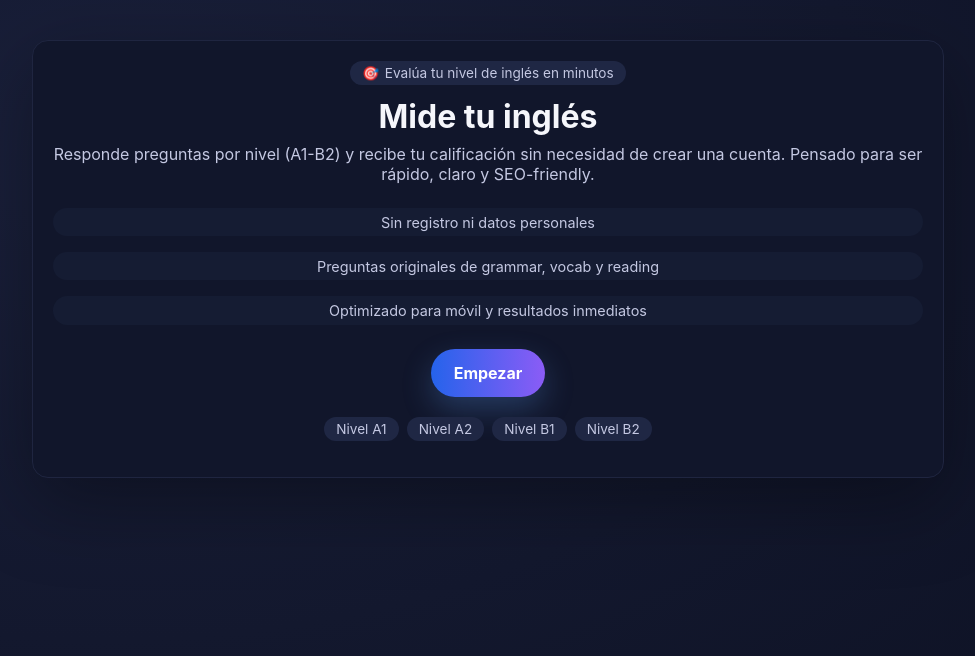
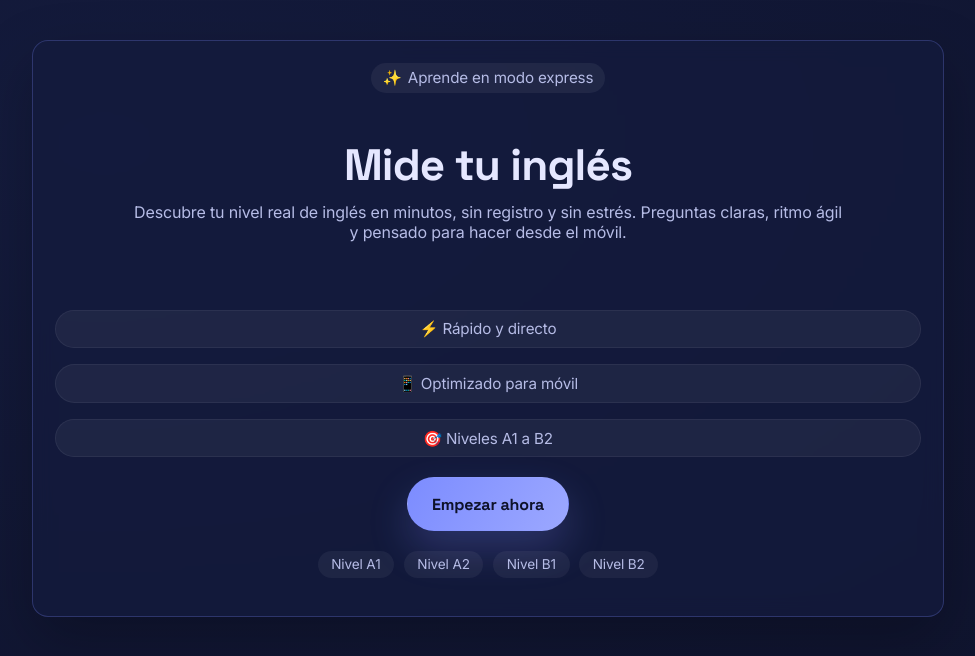
Before and after one commit to elpenultimo/midetuingles, a Next.js app: page / in a window 1280 px wide. Shown: the top 656 px of the page, without its empty margins (152-1127 px from the left). Built offline with nearby package versions, Linux system fonts and the light colour scheme.

Commit message:
Refine UI with modern dark app styling

```diff
--- a/src/app/globals.css
+++ b/src/app/globals.css
@@ -1,14 +1,16 @@
 :root {
-  --bg: #0c1021;
-  --card: #11162b;
-  --text: #f5f6fb;
-  --muted: #c4c8e2;
-  --accent: #60a5fa;
-  --accent-strong: #2563eb;
-  --success: #10b981;
-  --danger: #ef4444;
-  --border: #1f2540;
-  font-family: 'Inter', system-ui, -apple-system, BlinkMacSystemFont, 'Segoe UI', sans-serif;
+  --bg: #0e122a;
+  --bg-alt: #141b3d;
+  --card: rgba(20, 27, 61, 0.72);
+  --card-strong: rgba(20, 27, 61, 0.9);
+  --text: #e5e7ff;
+  --muted: #8a90c2;
+  --text-soft: #b6bce6;
+  --accent: #7c8cff;
+  --accent-strong: #8f9cff;
+  --success: #4ade80;
+  --danger: #f87171;
+  --border: rgba(124, 140, 255, 0.25);
 }
 
 * {
@@ -17,9 +19,11 @@
 
 body {
   margin: 0;
-  background: radial-gradient(120% 120% at 20% 20%, #1a203b, #0c1021);
+  background: radial-gradient(140% 120% at 20% 18%, var(--bg-alt), var(--bg));
   color: var(--text);
   min-height: 100vh;
+  font-family: var(--font-inter, 'Inter'), system-ui, -apple-system, BlinkMacSystemFont, 'Segoe UI', sans-serif;
+  letter-spacing: -0.01em;
 }
 
 a {
@@ -41,36 +45,48 @@ main {
   background: var(--card);
   border: 1px solid var(--border);
   border-radius: 16px;
-  padding: 1.25rem;
-  box-shadow: 0 24px 80px rgba(0, 0, 0, 0.35);
+  padding: 1.35rem;
+  backdrop-filter: blur(10px);
+  box-shadow: 0 24px 60px rgba(0, 0, 0, 0.25);
+  transition: transform 200ms ease, border-color 200ms ease, box-shadow 200ms ease;
+}
+
+.card:hover {
+  transform: translateY(-2px);
+  border-color: rgba(124, 140, 255, 0.35);
+  box-shadow: 0 30px 80px rgba(124, 140, 255, 0.08);
 }
 
 .button {
   display: inline-flex;
   align-items: center;
   justify-content: center;
-  padding: 0.9rem 1.4rem;
+  padding: 0.95rem 1.5rem;
   border-radius: 999px;
-  border: none;
-  background: linear-gradient(90deg, var(--accent-strong), #8b5cf6);
-  color: white;
+  border: 1px solid transparent;
+  background: linear-gradient(120deg, var(--accent), #9ca8ff);
+  color: #0e122a;
   font-weight: 700;
+  font-family: var(--font-space-grotesk, 'Space Grotesk'), 'Inter', system-ui, sans-serif;
   cursor: pointer;
   transition: transform 150ms ease, box-shadow 150ms ease, opacity 150ms ease;
-  box-shadow: 0 12px 30px rgba(96, 165, 250, 0.25);
+  box-shadow: 0 18px 40px rgba(124, 140, 255, 0.24);
 }
 
 .button:disabled {
-  opacity: 0.6;
+  opacity: 0.55;
   cursor: not-allowed;
+  transform: none;
 }
 
 .button:hover:not(:disabled) {
-  transform: translateY(-2px);
+  transform: translateY(-1px);
+  box-shadow: 0 22px 50px rgba(143, 156, 255, 0.28);
 }
 
 .button.secondary {
-  background: transparent;
+  background: rgba(255, 255, 255, 0.04);
+  color: var(--text);
   border: 1px solid var(--border);
   box-shadow: none;
 }
@@ -79,11 +95,12 @@ main {
   display: inline-flex;
   align-items: center;
   gap: 0.35rem;
-  padding: 0.25rem 0.75rem;
+  padding: 0.35rem 0.85rem;
   border-radius: 999px;
-  background: #1f2744;
-  color: var(--muted);
+  background: rgba(255, 255, 255, 0.05);
+  color: var(--text-soft);
   font-size: 0.85rem;
+  letter-spacing: -0.01em;
 }
 
 .grid {
@@ -98,93 +115,165 @@ main {
 }
 
 h1, h2, h3, h4 {
-  margin: 0 0 0.5rem;
+  margin: 0 0 0.55rem;
+  font-family: var(--font-space-grotesk, 'Space Grotesk'), var(--font-inter, 'Inter'), system-ui, sans-serif;
+  letter-spacing: -0.02em;
 }
 
 p {
-  margin: 0 0 0.75rem;
-  color: var(--muted);
+  margin: 0 0 0.85rem;
+  color: var(--text-soft);
 }
 
 .progress-shell {
-  background: #131a33;
+  background: rgba(255, 255, 255, 0.05);
   border-radius: 999px;
-  height: 12px;
-  border: 1px solid var(--border);
+  height: 6px;
+  border: 1px solid rgba(255, 255, 255, 0.04);
   overflow: hidden;
 }
 
 .progress-fill {
   height: 100%;
-  background: linear-gradient(90deg, var(--accent), var(--accent-strong));
-  transition: width 200ms ease;
+  background: linear-gradient(90deg, var(--accent), var(--success));
+  transition: width 220ms ease;
 }
 
 .option {
   display: block;
   width: 100%;
-  padding: 0.85rem 1rem;
-  margin-bottom: 0.75rem;
-  border-radius: 12px;
-  border: 1px solid var(--border);
-  background: #0f1428;
+  padding: 0.95rem 1.05rem;
+  margin-bottom: 0.85rem;
+  border-radius: 14px;
+  border: 1px solid rgba(255, 255, 255, 0.05);
+  background: rgba(255, 255, 255, 0.03);
   color: var(--text);
   text-align: left;
   cursor: pointer;
-  transition: border-color 150ms ease, transform 150ms ease;
+  transition: border-color 150ms ease, transform 150ms ease, box-shadow 150ms ease, background 150ms ease;
+}
+
+.option:hover {
+  border-color: rgba(124, 140, 255, 0.35);
+  transform: scale(1.01);
+  box-shadow: 0 12px 28px rgba(124, 140, 255, 0.12);
 }
 
 .option.selected {
-  border-color: var(--accent);
-  transform: translateY(-1px);
-  box-shadow: 0 10px 24px rgba(96, 165, 250, 0.25);
+  border-color: rgba(124, 140, 255, 0.7);
+  background: linear-gradient(140deg, rgba(124, 140, 255, 0.22), rgba(20, 27, 61, 0.92));
+  box-shadow: 0 14px 32px rgba(124, 140, 255, 0.2);
 }
 
-.option:hover {
-  border-color: var(--accent);
+.option.correct.selected {
+  border-color: rgba(74, 222, 128, 0.8);
+  background: linear-gradient(135deg, rgba(74, 222, 128, 0.15), rgba(20, 27, 61, 0.9));
+  box-shadow: 0 14px 32px rgba(74, 222, 128, 0.2);
+}
+
+.option.incorrect.selected {
+  border-color: rgba(248, 113, 113, 0.85);
+  background: linear-gradient(135deg, rgba(248, 113, 113, 0.18), rgba(20, 27, 61, 0.9));
+  box-shadow: 0 14px 32px rgba(248, 113, 113, 0.18);
 }
 
 .pill {
   display: inline-flex;
   align-items: center;
   gap: 0.35rem;
-  font-size: 0.9rem;
-  padding: 0.35rem 0.75rem;
+  font-size: 0.95rem;
+  padding: 0.55rem 0.9rem;
   border-radius: 999px;
-  background: #151c33;
-  color: var(--muted);
+  background: rgba(255, 255, 255, 0.05);
+  color: var(--text-soft);
+  border: 1px solid rgba(255, 255, 255, 0.06);
 }
 
 .table {
   width: 100%;
   border-collapse: collapse;
   margin-top: 1rem;
+  border-radius: 12px;
+  overflow: hidden;
 }
 
-.table th, .table td {
-  border: 1px solid var(--border);
-  padding: 0.6rem 0.75rem;
+.table th,
+.table td {
+  border: 1px solid rgba(255, 255, 255, 0.05);
+  padding: 0.7rem 0.85rem;
   text-align: left;
 }
 
 .table th {
-  background: #141a31;
+  background: rgba(255, 255, 255, 0.05);
+  color: var(--text);
 }
 
 .table tr:nth-child(even) {
-  background: #11182f;
+  background: rgba(255, 255, 255, 0.02);
 }
 
 .alert {
-  padding: 0.75rem 1rem;
-  border-radius: 12px;
-  background: #11182f;
-  border: 1px solid var(--border);
+  padding: 0.85rem 1rem;
+  border-radius: 14px;
+  background: rgba(255, 255, 255, 0.04);
+  border: 1px solid rgba(255, 255, 255, 0.05);
 }
 
 .meta-row {
   display: flex;
-  gap: 0.5rem;
+  gap: 0.6rem;
   flex-wrap: wrap;
+  align-items: center;
   margin-bottom: 1rem;
 }
+
+.highlight-text {
+  color: var(--text-soft);
+  font-weight: 500;
+}
+
+.eyebrow {
+  display: inline-flex;
+  align-items: center;
+  gap: 0.4rem;
+  padding: 0.35rem 0.75rem;
+  border-radius: 999px;
+  background: rgba(255, 255, 255, 0.06);
+  color: var(--text-soft);
+  font-size: 0.95rem;
+}
+
+.hero {
+  text-align: center;
+  padding: 2rem 1rem;
+}
+
+.hero h1 {
+  font-size: clamp(2rem, 4vw, 2.75rem);
+}
+
+.hero p {
+  max-width: 720px;
+  margin: 0.5rem auto 1rem;
+}
+
+.question-card {
+  animation: slideFade 280ms ease;
+}
+
+@keyframes slideFade {
+  from {
+    opacity: 0;
+    transform: translateY(8px);
+  }
+  to {
+    opacity: 1;
+    transform: translateY(0);
+  }
+}
+
+small.subtle {
+  color: var(--muted);
+  font-weight: 500;
+}
--- a/src/app/layout.tsx
+++ b/src/app/layout.tsx
@@ -1,5 +1,14 @@
 import type { Metadata } from 'next';
+import { Inter, Space_Grotesk } from 'next/font/google';
 import './globals.css';
+
+const inter = Inter({ subsets: ['latin'], variable: '--font-inter', display: 'swap' });
+const spaceGrotesk = Space_Grotesk({
+  subsets: ['latin'],
+  weight: ['400', '500', '600', '700'],
+  variable: '--font-space-grotesk',
+  display: 'swap'
+});
 
 export const metadata: Metadata = {
   title: 'Mide tu inglés | Test rápido online',
@@ -10,7 +19,7 @@ export const metadata: Metadata = {
 export default function RootLayout({ children }: { children: React.ReactNode }) {
   return (
     <html lang="es">
-      <body>
+      <body className={`${inter.variable} ${spaceGrotesk.variable}`}>
         <main>{children}</main>
       </body>
     </html>
--- a/src/app/page.tsx
+++ b/src/app/page.tsx
@@ -2,33 +2,35 @@ import Link from 'next/link';
 import { LEVELS } from '@/lib/testEngine';
 
 const highlights = [
-  'Sin registro ni datos personales',
-  'Preguntas originales de grammar, vocab y reading',
-  'Optimizado para móvil y resultados inmediatos'
+  '⚡ Rápido y directo',
+  '📱 Optimizado para móvil',
+  '🎯 Niveles A1 a B2'
 ];
 
 export default function LandingPage() {
   return (
     <div className="container" style={{ paddingTop: '2.5rem', paddingBottom: '2.5rem' }}>
       <div className="card" style={{ textAlign: 'center' }}>
-        <div className="badge" style={{ justifyContent: 'center', marginBottom: '0.75rem' }}>
-          <span role="img" aria-label="target">🎯</span>
-          Evalúa tu nivel de inglés en minutos
+        <div className="eyebrow" style={{ justifyContent: 'center', marginBottom: '0.75rem' }}>
+          <span role="img" aria-label="spark">✨</span>
+          Aprende en modo express
         </div>
-        <h1>Mide tu inglés</h1>
-        <p>
-          Responde preguntas por nivel (A1-B2) y recibe tu calificación sin necesidad de crear una cuenta.
-          Pensado para ser rápido, claro y SEO-friendly.
-        </p>
-        <div className="grid" style={{ margin: '1.5rem 0' }}>
+        <div className="hero">
+          <h1>Mide tu inglés</h1>
+          <p>
+            Descubre tu nivel real de inglés en minutos, sin registro y sin estrés.
+            Preguntas claras, ritmo ágil y pensado para hacer desde el móvil.
+          </p>
+        </div>
+        <div className="grid" style={{ margin: '1.25rem 0' }}>
           {highlights.map((item) => (
             <div key={item} className="pill" style={{ justifyContent: 'center' }}>
               {item}
             </div>
           ))}
         </div>
-        <Link href="/test" className="button" aria-label="Empezar test">
-          Empezar
+        <Link href="/test" className="button" aria-label="Empezar test ahora">
+          Empezar ahora
         </Link>
         <div className="meta-row" style={{ justifyContent: 'center', marginTop: '1.25rem' }}>
           {LEVELS.map((level) => (
```
Also changed, not shown: src/app/test/[level]/page.tsx (+1 -1 lines), src/components/ProgressBar.tsx (+5 -2 lines), src/components/QuestionCard.tsx (+7 -4 lines), src/components/ResultSummary.tsx (+5 -2 lines).
